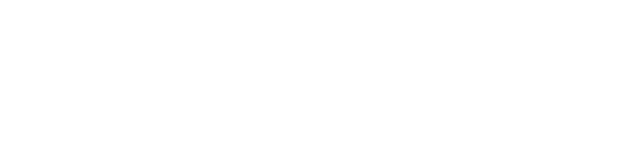
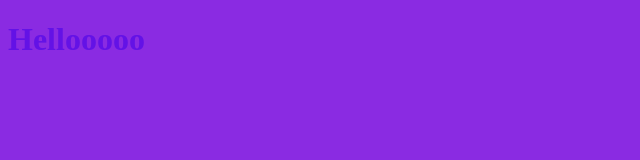
Before and after one commit to mariemzili/myproject, a plain HTML site: page index.html in a window 1280 px wide. Shown: the whole page, without its empty margins (0-640 px from the left). Drawn offline with Linux system fonts and the light colour scheme.

Commit message:
ajouter h1

```diff
--- a/index.html
+++ b/index.html
@@ -4,9 +4,10 @@
     <meta charset="UTF-8">
     <meta name="viewport" content="width=device-width, initial-scale=1.0">
     <title>Document</title>
+    <link rel="stylesheet" href="style.css">
 </head>
 <body>
-
+    <h1>Hellooooo</h1>
 
 
     <script src="app.js"></script>
--- a/style.css
+++ b/style.css
@@ -1,3 +1,6 @@
 body{
     background-color: blueviolet;
 }
+h1{
+    color: rgb(99, 18, 230);
+}
```
